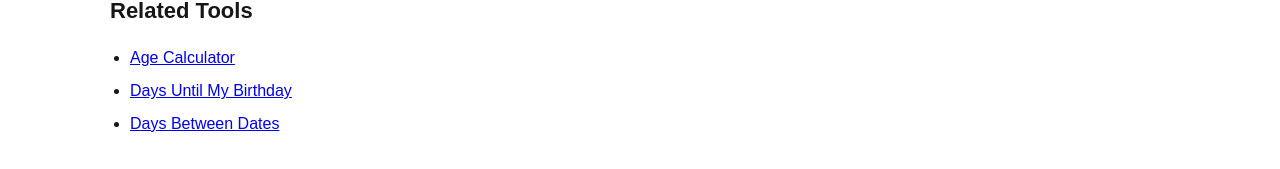
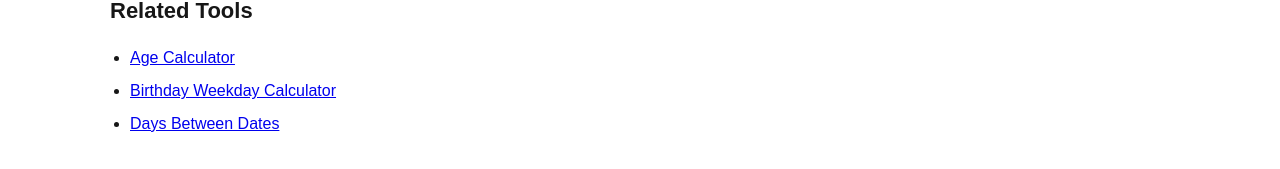
Before and after one commit to bosmeel/whatdayisit-now, a Next.js app: page /what-day-was-i-born in a window 1280 px wide. Shown: the part 580-749 px from the top of the page. Built offline with nearby package versions, Linux system fonts and the light colour scheme.

Commit message:
fix internal links what-day-was-i-born page

```diff
--- a/app/what-day-was-i-born/page.tsx
+++ b/app/what-day-was-i-born/page.tsx
@@ -30,6 +30,7 @@ function isValidDate(value: string) {
 }
 
 export default async function Page({ searchParams }: PageProps) {
+
   const params = (await searchParams) ?? {};
   const dobParam = params.dob ?? "";
 
@@ -43,14 +44,21 @@ export default async function Page({ searchParams }: PageProps) {
   let error = "";
 
   if (dobParam) {
+
     if (!isValidDate(dobParam)) {
+
       error = "Enter a valid date.";
+
     } else {
+
       const dob = new Date(`${dobParam}T00:00:00`);
 
       if (Number.isNaN(dob.getTime())) {
+
         error = "Enter a valid date.";
+
       } else {
+
         const day = dob.toLocaleDateString("en-US", {
           weekday: "long",
         });
@@ -76,6 +84,7 @@ export default async function Page({ searchParams }: PageProps) {
   };
 
   return (
+
     <main className="mx-auto max-w-4xl px-4 py-10">
 
       <Script
@@ -113,12 +122,15 @@ export default async function Page({ searchParams }: PageProps) {
       </form>
 
       {error && (
+
         <div className="border border-red-300 bg-red-50 p-4 mb-6">
           {error}
         </div>
+
       )}
 
       {result && (
+
         <div className="border rounded p-6 mb-6">
 
           <h2 className="text-xl font-semibold mb-2">
@@ -134,6 +146,7 @@ export default async function Page({ searchParams }: PageProps) {
           </p>
 
         </div>
+
       )}
 
       <section className="space-y-4 mb-8">
@@ -171,13 +184,13 @@ export default async function Page({ searchParams }: PageProps) {
           </li>
 
           <li>
-            <Link href="/days-until-my-birthday">
-              Days Until My Birthday
+            <Link href="/birthday-weekday">
+              Birthday Weekday Calculator
             </Link>
           </li>
 
           <li>
-            <Link href="/days-between-dates">
+            <Link href="/days-between">
               Days Between Dates
             </Link>
           </li>
@@ -187,5 +200,6 @@ export default async function Page({ searchParams }: PageProps) {
       </section>
 
     </main>
+
   );
 }
```
